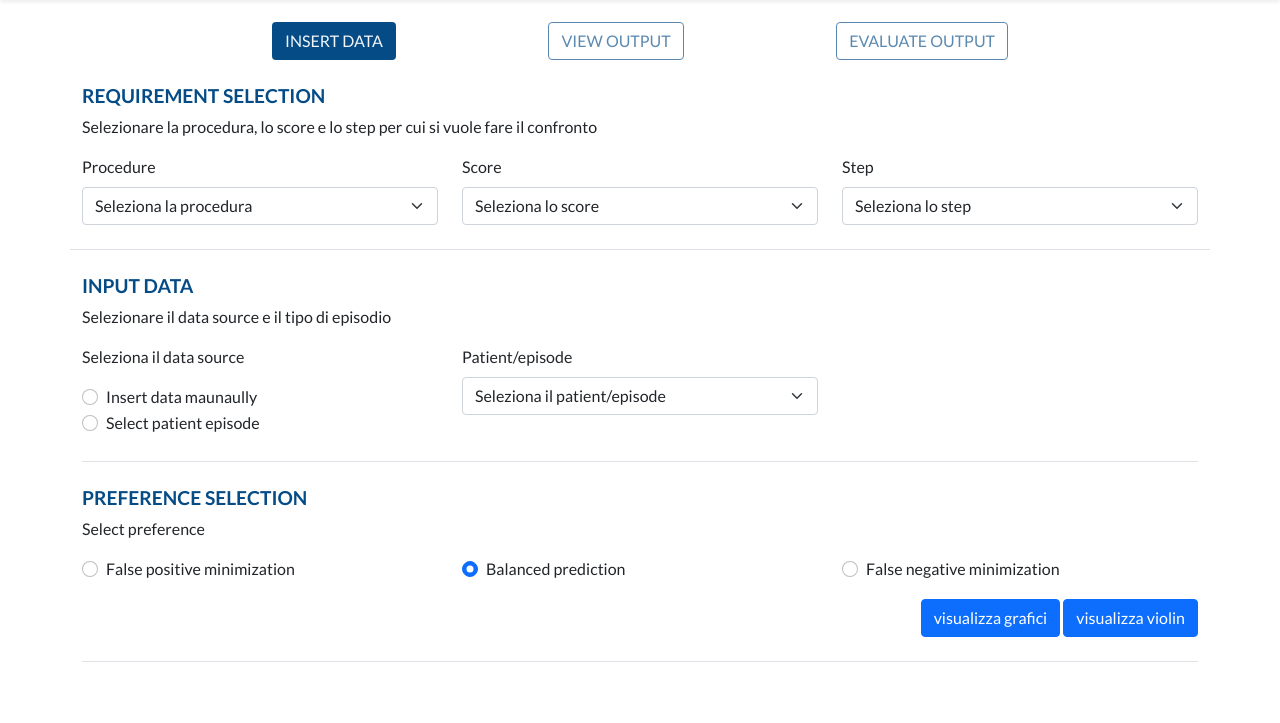
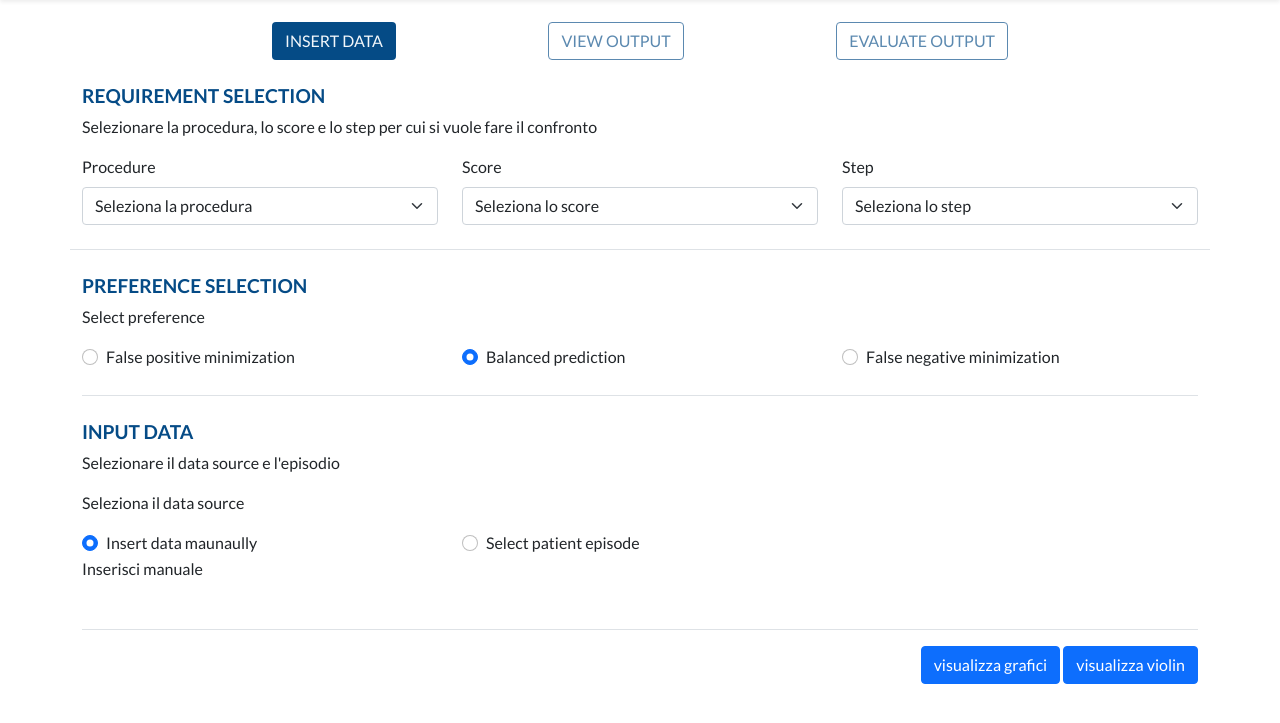
Before and after one commit to rbbini/testregressione, a Flask app: page / in a window 1280 px wide. Shown: the part 50-773 px from the top of the page. Run offline with Flask 2, Linux system fonts and the light colour scheme; parts of the project's set-up code (start-up, migrations or seed data) failed here and were passed over.

Commit message:
modifiche form e aggiunta controllo radio

```diff
--- a/projectLourdes/main.py
+++ b/projectLourdes/main.py
@@ -45,10 +45,10 @@ def output():
             file = request.files['file']
             if file.filename == '':
                 flash("you have to select a file!")
-                return render_template('index.html')
+                return 'File inserito correttamente'
             if not allowed_file(file.filename):
                 flash('only xlsx or xls files are accepted')
-                return render_template('index.html')
+                return 'File inserito non valido'
 
             # SALVO DATASET NELLA CARTELLA static E LO LEGGO
             filename = secure_filename(file.filename)
@@ -84,7 +84,7 @@ def output():
             results = jsonify(predictions_hip_6months(data_preprocessed))
             return results
 
-        return render_template('index.html')
+        return 'Dati non validi'
 
 
 if __name__ =="__main__":
--- a/projectLourdes/static/style.css
+++ b/projectLourdes/static/style.css
@@ -43,6 +43,6 @@ h2 {
     font-size: 12px;
     font-weight: 700;
 }
-#step2, #step3 {
+#manualForm, #episodeForm {
     visibility: hidden;
 }
--- a/projectLourdes/templates/index.html
+++ b/projectLourdes/templates/index.html
@@ -67,36 +67,6 @@
 		</div>
 		<div class="border-bottom py-4">
 			<div class="row">
-				<h2 class="col-12 text-blue text-uppercase">Input data</h2>
-				<p class="col-12">Selezionare il data source e il tipo di episodio</p>
-				<div class="col-xl-4 col-md-6 col-12">
-					<p>Seleziona il data source</p>
-					<div class="form-check">
-						<input class="form-check-input" type="radio" name="dataSource" id="dataSourceManual" value="manually">
-						<label class="form-check-label" for="dataSourceManual">
-							Insert data maunaully
-						</label>
-					</div>
-					<div class="form-check">
-						<input class="form-check-input" type="radio" name="dataSource" id="dataSourcePatient" value="patientEpisode">
-						<label class="form-check-label" for="dataSourcePatient">
-							Select patient episode
-						</label>
-					</div>
-				</div>
-				<div class="form-group col-xl-4 col-md-6 col-12">
-					<label for="formScore" class="form-label">Patient/episode</label>
-					<select class="form-select" aria-label="Select for score" id="formEpisode" name="patientEpisode">
-						<option selected>Seleziona il patient/episode</option>
-						<option value="1">One</option>
-						<option value="2">Two</option>
-						<option value="3">Three</option>
-					</select>
-				</div>
-			</div>
-		</div>
-		<div class="border-bottom py-4">
-			<div class="row">
 				<h2 class="col-12 text-blue text-uppercase">Preference selection</h2>
 				<p class="col-12">Select preference</p>
 				<div class="col-xl-4 col-md-6 col-12">
@@ -123,15 +93,40 @@
 						</label>
 					</div>
 				</div>
-				<div class="col-12 text-end mt-3">
-					<button type="button" class="btn btn-primary" onclick="goToResults()">
-						visualizza grafici
-					</button>
-					<button type="button" class="btn btn-primary" onclick="violinPlot()">
-						visualizza violin
-					</button>
+			</div>
+		</div>
+		<div class="border-bottom py-4">
+			<h2 class="text-blue text-uppercase">Input data</h2>
+			<p>Selezionare il data source e l'episodio</p>
+			<p>Seleziona il data source</p>
+			<div class="row">
+				<div class="col-xl-4 col-md-6 col-12">
+					<div class="form-check">
+						<input class="form-check-input" type="radio" name="dataSource" id="dataSourceManual" value="manually" checked>
+						<label class="form-check-label" for="dataSourceManual">
+							Insert data maunaully
+						</label>
+					</div>
+				</div>
+				<div class="col-xl-4 col-md-6 col-12">
+					<div class="form-check">
+						<input class="form-check-input" type="radio" name="dataSource" id="dataSourcePatient" value="patientEpisode">
+						<label class="form-check-label" for="dataSourcePatient">
+							Select patient episode
+						</label>
+					</div>
 				</div>
 			</div>
+			<div class="" id="manuallyForm">Inserisci manuale</div>
+			<div id="episodeForm">Inserisci episodio</div>
+		</div>
+		<div class="col-12 text-end mt-3">
+			<button type="button" class="btn btn-primary" onclick="goToResults()">
+				visualizza grafici
+			</button>
+			<button type="button" class="btn btn-primary" onclick="violinPlot()">
+				visualizza violin
+			</button>
 		</div>
 	</form>
 </div>
--- a/projectLourdes/utils.py
+++ b/projectLourdes/utils.py
@@ -16,7 +16,7 @@ from pathlib import Path
 import json
 
 
-data = pd.read_excel(r'C:\Users\rober\Desktop\PROMS\data\data_reg_anca.xls')
+data = pd.read_excel(r'C:\Users\Loredana\Documents\epimetheus-project\testregressione\data\data_reg_anca.xls')
 
 columns_preop = ['Uid', 'Sesso', 'Anni ricovero', 'Data operazione', 'Data dimissione',
            'Nome evento', 'Nome equipe', 'Procedura intervento', 'HHS Function PreOp',
```
Also changed, not shown: projectLourdes/static/js/script.js (+33 -8 lines).
